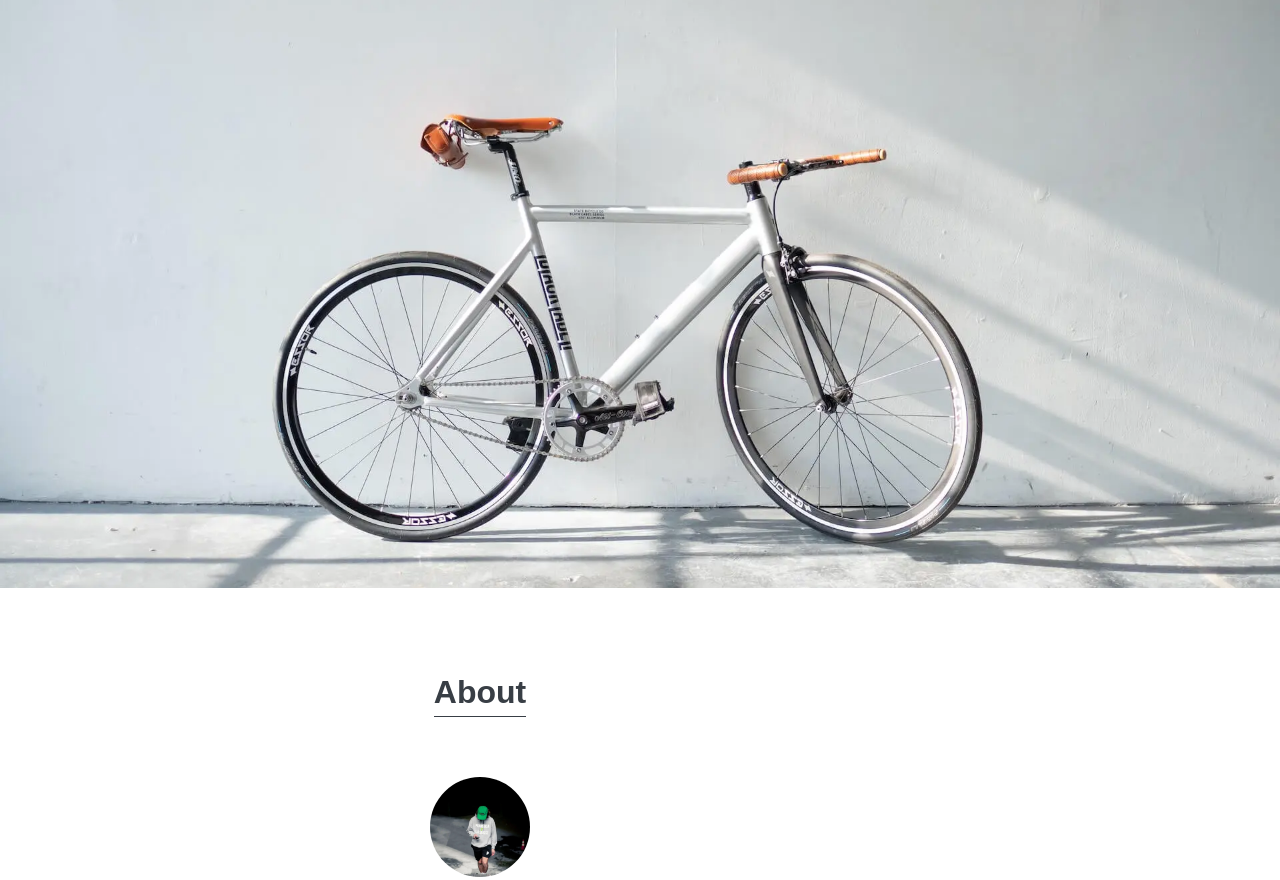
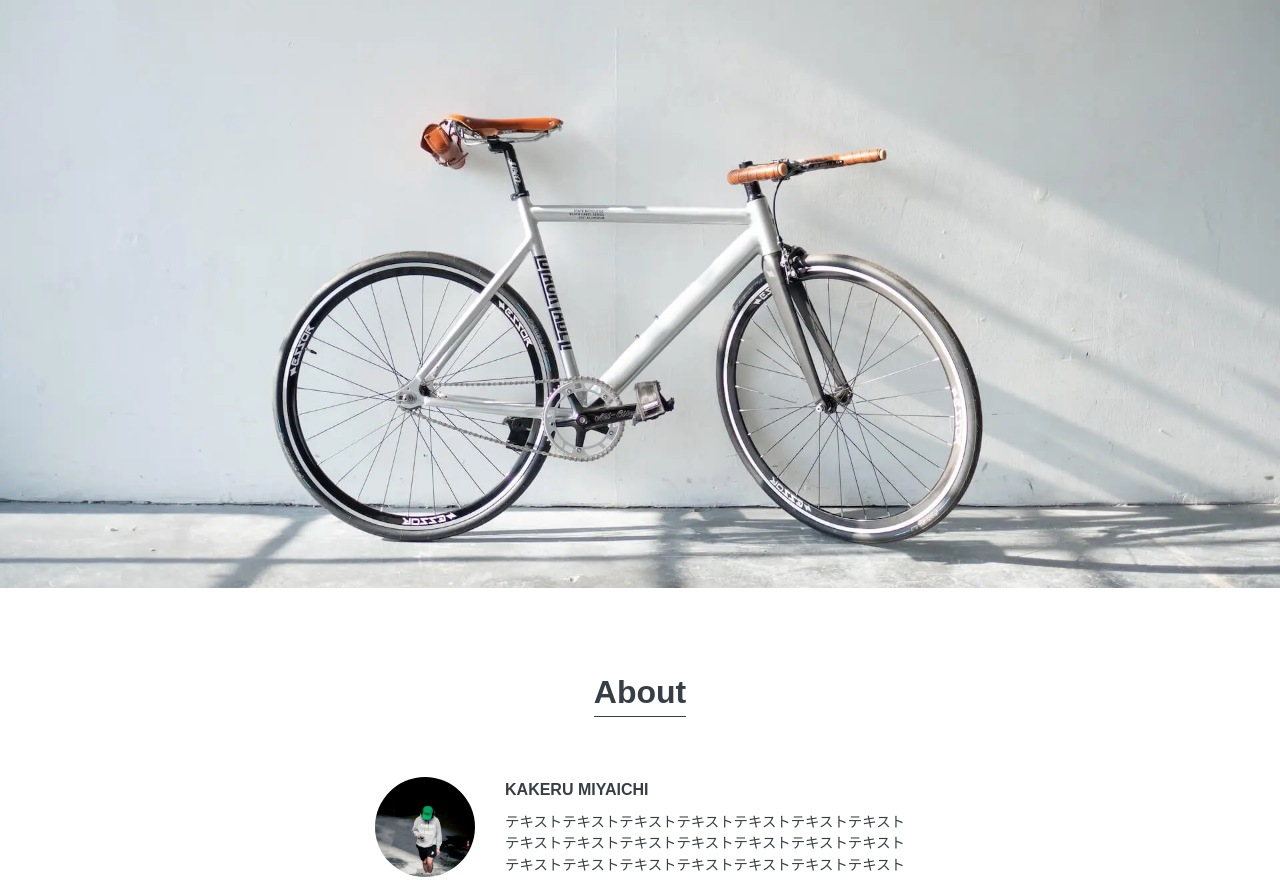
Before and after one commit to okawa0/roadbike_26, a plain HTML site: page index.html in a window 1280 px wide. Shown: the part 72-952 px from the top of the page. Drawn offline with Linux system fonts and the light colour scheme.

Commit message:
PC対応(主にflex方向修正)

```diff
--- a/assets/scss/_index.scss
+++ b/assets/scss/_index.scss
@@ -32,6 +32,10 @@ body {
 .about-content {
   @include flex(10px);
   align-items: center;
+  @include mq {
+    flex-direction: row;
+    gap: 30px;
+  }
 }
 .about-img {
   width: 100px;
@@ -48,6 +52,7 @@ body {
 .about-text {
   font-size: $font-size-sm;
 }
+
 /* #endregion about */
 
 /* #region bicycle */
@@ -59,6 +64,10 @@ body {
 }
 .bicycle-lists {
   @include flex(30px);
+  @include mq {
+    flex-direction: row;
+    gap: 1rem;
+  }
 }
 .bicycle-item {
   @include flex(10px);
--- a/assets/scss/_variables.scss
+++ b/assets/scss/_variables.scss
@@ -13,6 +13,7 @@ $font-size-sm: 0.9rem;
   align-items: center;
   gap: 60px;
   max-width: 960px;
+  margin-inline: auto;
   padding-inline: 4%;
 }
 
@@ -21,3 +22,9 @@ $font-size-sm: 0.9rem;
   flex-direction: column;
   gap: $size;
 }
+
+@mixin mq {
+  @media (min-width: 1025px) {
+    @content;
+  }
+}
```
Also changed, not shown: assets/css/style.css.
